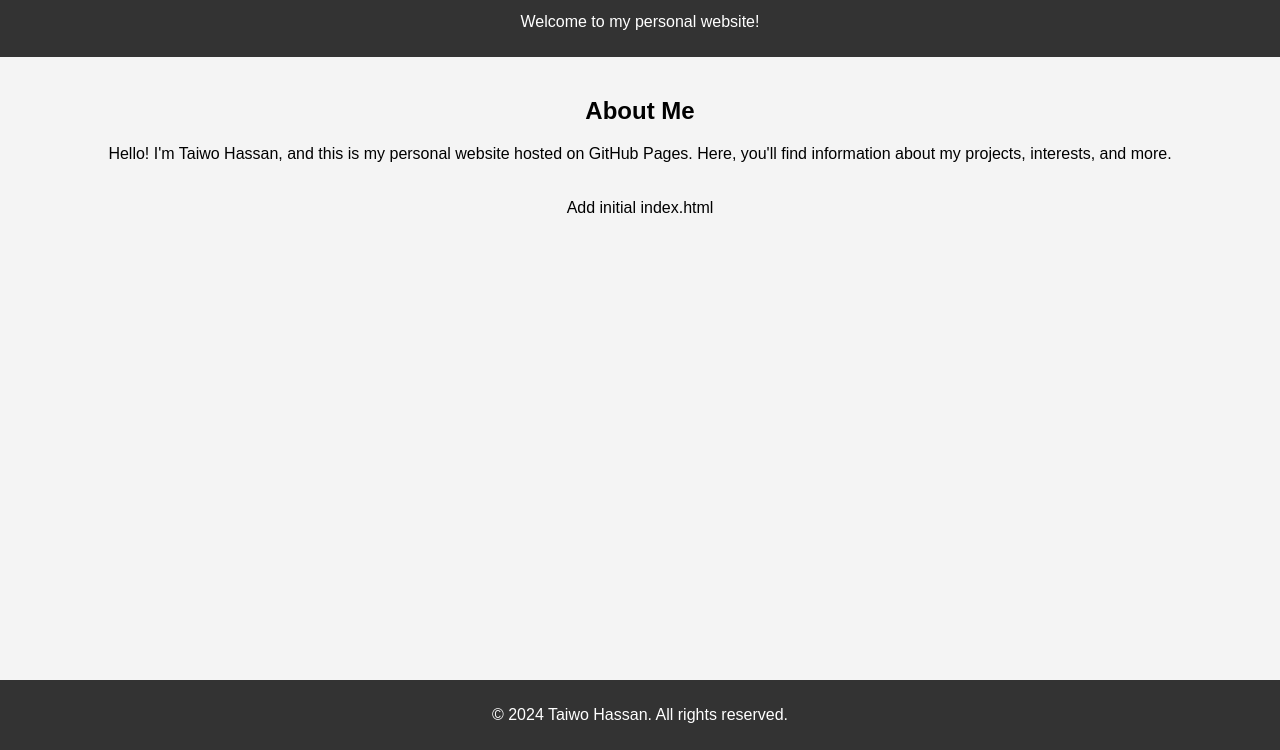
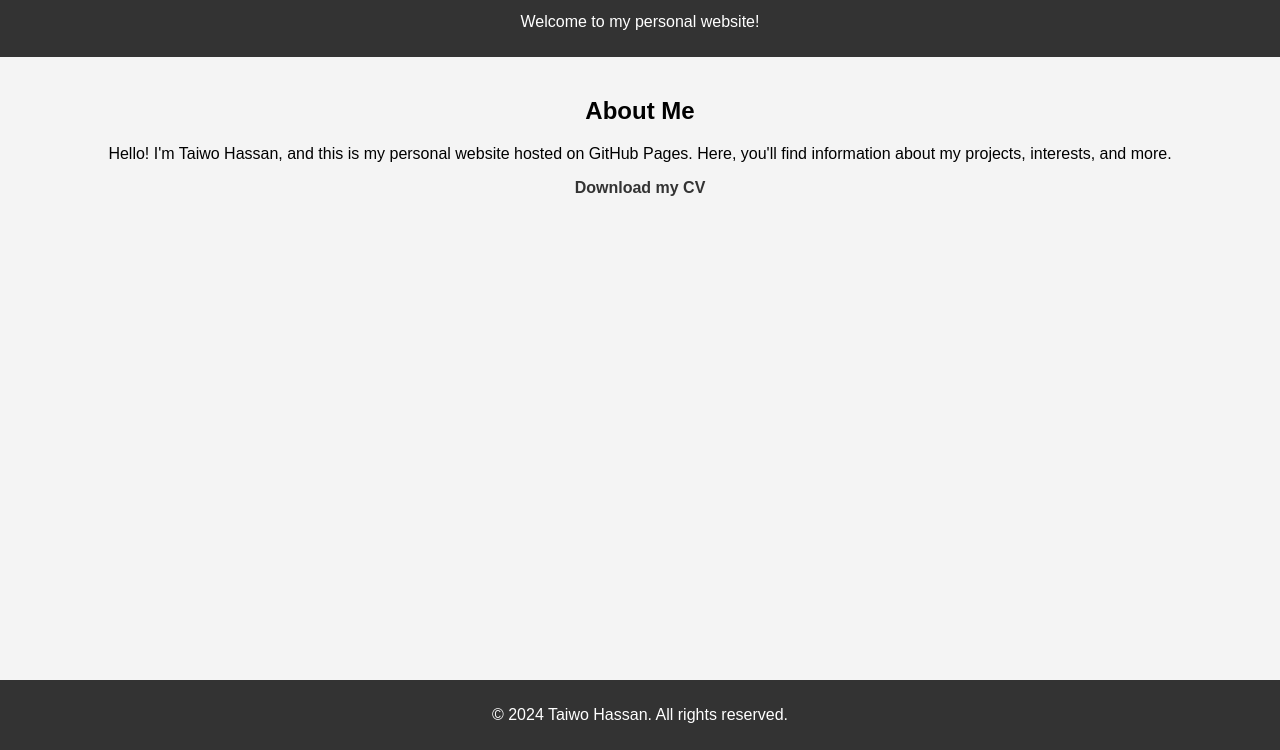
Before and after one commit to Akt-code/thaiwohassan.github.io, a plain HTML site: page index.html in a window 1280 px wide. Shown: the part 50-800 px from the top of the page. Drawn offline with Linux system fonts and the light colour scheme.

Commit message:
Update index.html
Add CV download link to homepage

```diff
--- a/index.html
+++ b/index.html
@@ -31,6 +31,14 @@
             bottom: 0;
             width: 100%;
         }
+        a {
+            color: #333;
+            text-decoration: none;
+            font-weight: bold;
+        }
+        a:hover {
+            color: #007BFF;
+        }
     </style>
 </head>
 <body>
@@ -41,10 +49,10 @@
     <section>
         <h2>About Me</h2>
         <p>Hello! I'm Taiwo Hassan, and this is my personal website hosted on GitHub Pages. Here, you'll find information about my projects, interests, and more.</p>
+        <p><a href="Taiwo_Hassan_CV.pdf" target="_blank">Download my CV</a></p>
     </section>
     <footer>
         <p>&copy; 2024 Taiwo Hassan. All rights reserved.</p>
     </footer>
 </body>
 </html>
-Add initial index.html
```
